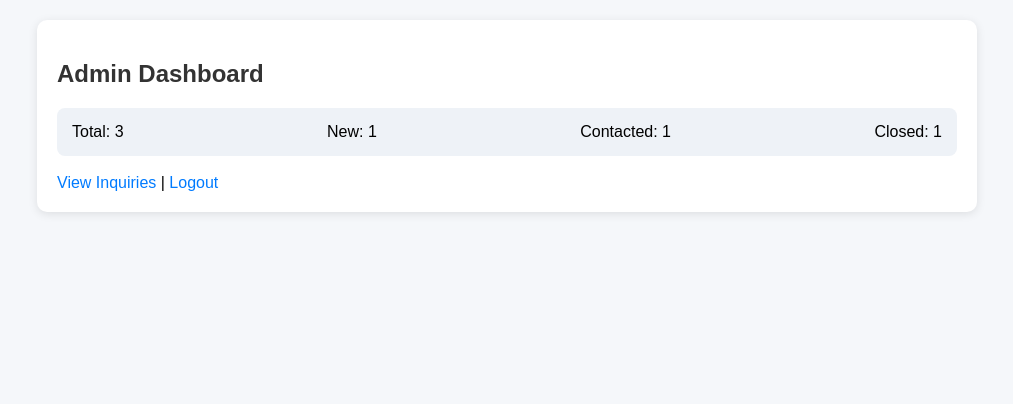
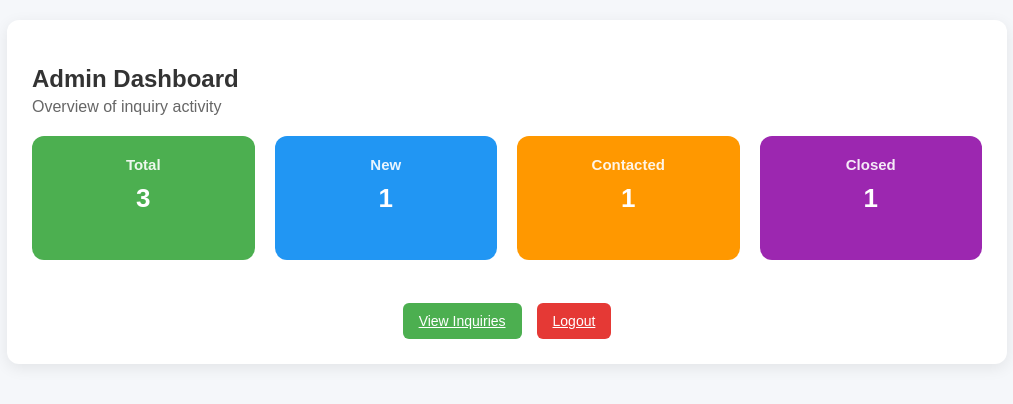
Before and after one commit to tejuuu-7774/ca-inquiry-system, a PHP site: page /admin/dashboard.php in a window 1280 px wide. Shown: the top 404 px of the page, without its empty margins (133-1146 px from the left). Run offline with PHP 8.4, Linux system fonts and the light colour scheme; a user stored in the database is signed in; data comes from the database, SQL or seed files in the repository.

Commit message:
final updated minimal UI

```diff
--- a/admin/dashboard.php
+++ b/admin/dashboard.php
@@ -22,18 +22,41 @@ $closed = $conn->query("SELECT COUNT(*) FROM inquiries WHERE status='closed'")->
 <body>
 
 <div class="container">
+
     <h2>Admin Dashboard</h2>
+    <p style="color:#666;">Overview of inquiry activity</p>
 
-    <div class="stats">
-        <div>Total: <?php echo $total; ?></div>
-        <div>New: <?php echo $new; ?></div>
-        <div>Contacted: <?php echo $contacted; ?></div>
-        <div>Closed: <?php echo $closed; ?></div>
+    <div class="cards">
+
+        <div class="card total">
+            <h3>Total</h3>
+            <p><?php echo $total; ?></p>
+        </div>
+
+        <div class="card new">
+            <h3>New</h3>
+            <p><?php echo $new; ?></p>
+        </div>
+
+        <div class="card contacted">
+            <h3>Contacted</h3>
+            <p><?php echo $contacted; ?></p>
+        </div>
+
+        <div class="card closed">
+            <h3>Closed</h3>
+            <p><?php echo $closed; ?></p>
+        </div>
+
     </div>
 
     <br>
-    <a href="inquiries.php">View Inquiries</a> |
-    <a href="logout.php">Logout</a>
+
+    <div class="actions">
+        <a href="inquiries.php" class="btn">View Inquiries</a>
+        <a href="logout.php" class="btn danger">Logout</a>
+    </div>
+
 </div>
 
 </body>
--- a/assets/style.css
+++ b/assets/style.css
@@ -1,3 +1,4 @@
+/* Base */
 body {
     font-family: Arial, sans-serif;
     background: #f5f7fa;
@@ -7,72 +8,163 @@ body {
 
 h2 {
     color: #333;
+    margin-bottom: 5px;
 }
 
-.container {
-    background: white;
-    padding: 20px;
-    border-radius: 10px;
-    max-width: 900px;
-    margin: auto;
-    box-shadow: 0 2px 10px rgba(0,0,0,0.1);
+p {
+    margin-top: 0;
 }
 
-input, select, textarea, button {
-    padding: 8px;
-    margin-top: 5px;
-    margin-bottom: 10px;
-    width: 100%;
+/* Container */
+.container {
+    background: #ffffff;
+    padding: 25px;
+    border-radius: 12px;
+    max-width: 950px;
+    margin: auto;
+    box-shadow: 0 4px 15px rgba(0,0,0,0.08);
 }
 
+/* Form */
+label {
+    font-weight: 600;
+    display: block;
+    margin-top: 10px;
+}
+
+input, select, textarea {
+    padding: 10px;
+    margin-top: 5px;
+    margin-bottom: 12px;
+    width: 100%;
+    border: 1px solid #ccc;
+    border-radius: 6px;
+}
+
+textarea {
+    resize: vertical;
+    min-height: 80px;
+}
+
+/* Buttons */
 button {
     background: #4CAF50;
     color: white;
     border: none;
     cursor: pointer;
+    padding: 10px;
+    border-radius: 6px;
 }
 
 button:hover {
-    background: #45a049;
+    background: #43a047;
 }
 
+/* Link buttons */
+.btn {
+    padding: 10px 16px;
+    background: #4CAF50;
+    color: white;
+    border-radius: 6px;
+    display: inline-block;
+    font-size: 14px;
+}
+
+.btn:hover {
+    background: #43a047;
+}
+
+.btn.danger {
+    background: #e53935;
+}
+
+.btn.danger:hover {
+    background: #d32f2f;
+}
+
+.btn.small {
+    padding: 6px 10px;
+    font-size: 12px;
+}
+
+/* Center actions */
+.actions {
+    display: flex;
+    justify-content: center;
+    gap: 15px;
+    margin-top: 25px;
+}
+
+/* Inline form */
+.form-inline {
+    display: flex;
+    gap: 10px;
+    align-items: center;
+}
+
+.form-inline input,
+.form-inline select {
+    width: auto;
+}
+
+/* Table */
 table {
     width: 100%;
     border-collapse: collapse;
     margin-top: 20px;
-}
-
-table, th, td {
-    border: 1px solid #ddd;
+    background: white;
 }
 
 th {
-    background: #f0f0f0;
+    background: #f0f2f5;
+    font-weight: 600;
 }
 
 td, th {
     padding: 10px;
-    text-align: left;
+    border: 1px solid #ddd;
 }
 
-a {
-    text-decoration: none;
-    color: #007bff;
+/* Dashboard cards */
+.cards {
+    display: grid;
+    grid-template-columns: repeat(4, 1fr);
+    gap: 20px;
+    margin-top: 20px;
 }
 
-a:hover {
-    text-decoration: underline;
+.card {
+    padding: 20px;
+    border-radius: 12px;
+    color: white;
+    text-align: center;
 }
 
-.stats {
-    display: flex;
-    justify-content: space-between;
-    background: #eef2f7;
-    padding: 15px;
-    border-radius: 8px;
+.card h3 {
+    margin: 0;
+    font-size: 15px;
+    opacity: 0.9;
 }
 
-.form-inline {
-    display: flex;
-    gap: 10px;
+.card p {
+    font-size: 26px;
+    font-weight: bold;
+    margin-top: 10px;
 }
+
+/* Card colors */
+.card.total {
+    background: #4CAF50;
+}
+
+.card.new {
+    background: #2196F3;
+}
+
+.card.contacted {
+    background: #FF9800;
+}
+
+.card.closed {
+    background: #9C27B0;
+}
```
Also changed, not shown: admin/inquiries.php (+12 -4 lines), index.php (+30 -22 lines).
